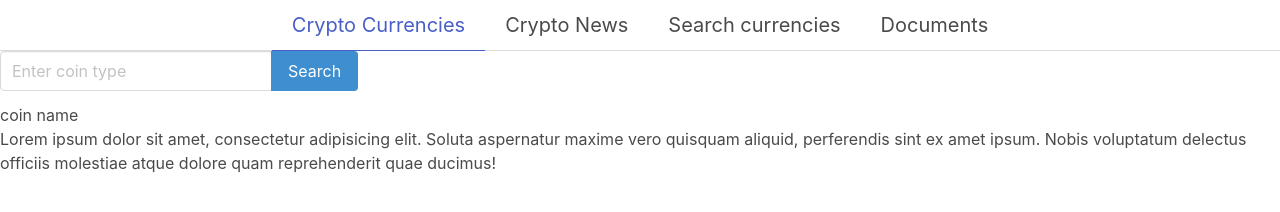
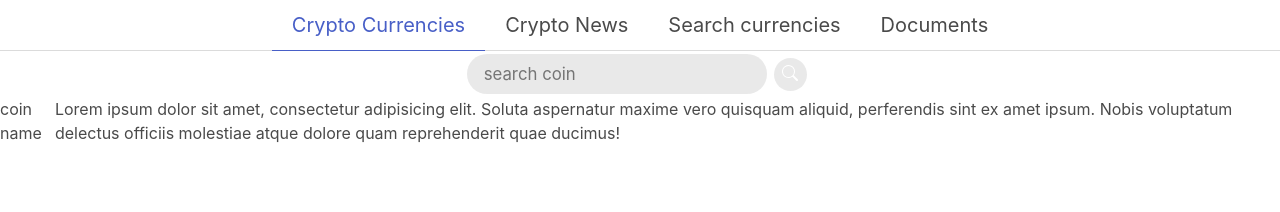
Before and after one commit to sbuntz/InstantCrypto, a plain HTML site: page index.html in a window 1280 px wide. Drawn offline with nearby package versions, Linux system fonts and the light colour scheme.

Commit message:
changed search bar increments

```diff
--- a/assets/css/style.css
+++ b/assets/css/style.css
@@ -12,3 +12,45 @@ ul {
     display: flex;
     align-items: flex-end;
 }
+
+.coin-info {
+    display: flex;
+    align-items: center;
+    justify-content: center;
+}
+
+.search-coin {
+    display: flex;
+    align-items: center;
+    justify-content: center;
+  }
+
+  button {
+    margin: 0.5em;
+    border-radius: 50%;
+    border: none;
+    height: 33px;
+    width: 33px;
+    outline: none;
+    background: #7c7c7c2b;
+    color: white;
+    cursor: pointer;
+    transition: 0.2s ease-in-out;
+  }
+
+  input.search-bar {
+    border: none;
+    outline: none;
+    padding: 0.4em 1em;
+    border-radius: 24px;
+    background: #7c7c7c2b;
+    color: white;
+    font-family: inherit;
+    font-size: 105%;
+    height: 40px;
+    width: 300px;
+  }
+
+  button:hover {
+    background: #7c7c7c6b;
+  }
--- a/index.html
+++ b/index.html
@@ -30,24 +30,21 @@
         </div>
     </header>
 
-    <div class="field has-addons search-bar">
-        <div class="control">
-            <input class="input" type="text" placeholder="Enter coin type">
-        </div>
-        <div class="control">
-            <a class="button is-info">
-                Search
-            </a>
-        </div>
-    </div>
+    <form class="search-coin">
+        <input type="text" class="search-bar" placeholder="search coin">
+        <button><svg xmlns="http://www.w3.org/2000/svg" width="16" height="16" fill="currentColor" class="bi bi-search" viewBox="0 0 16 16">
+            <path d="M11.742 10.344a6.5 6.5 0 1 0-1.397 1.398h-.001c.03.04.062.078.098.115l3.85 3.85a1 1 0 0 0 1.415-1.414l-3.85-3.85a1.007 1.007 0 0 0-.115-.1zM12 6.5a5.5 5.5 0 1 1-11 0 5.5 5.5 0 0 1 11 0z"/>
+          </svg></button>
+    </form>
 
-    <div id="coin-container" class="coin-info"></div>
+    <div id="coin-container" class="coin-info">
     <h2 id="coin-heading">coin name</h2>
     <p id="coin-price" class="coin-info">
         Lorem ipsum dolor sit amet, consectetur adipisicing elit.
         Soluta aspernatur maxime vero quisquam aliquid, perferendis sint ex amet ipsum.
         Nobis voluptatum delectus officiis molestiae atque dolore quam reprehenderit quae ducimus!
     </p>
+</div>
 
     <!-- jQuery -->
     <script src="https://code.jquery.com/jquery-3.6.0.min.js"
```
